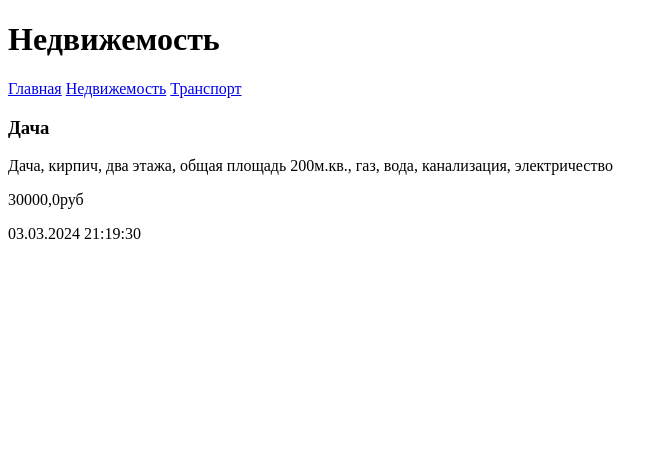
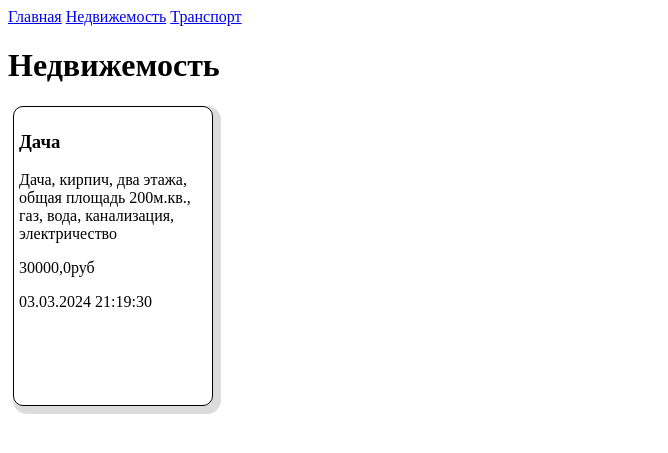
Before and after one commit to DmitVar/bboard, a Django app: page /1/ in a window 1280 px wide. Shown: the top 453 px of the page, without its empty margins (0-668 px from the left). Run offline with Django 4.2, Linux system fonts and the light colour scheme; data comes from the database, SQL or seed files in the repository.

Commit message:
second commit

```diff
--- a/bboard/bboard/settings.py
+++ b/bboard/bboard/settings.py
@@ -40,7 +40,9 @@ ROOT_URLCONF = 'bboard.urls'
 TEMPLATES = [
     {
         'BACKEND': 'django.template.backends.django.DjangoTemplates',
-        'DIRS': [],
+        'DIRS': [
+            BASE_DIR / 'templates'
+        ],
         'APP_DIRS': True,
         'OPTIONS': {
             'context_processors': [
--- /dev/null
+++ b/bboard/home/static/home/css/style.css
@@ -0,0 +1,19 @@
+*{
+    box-sizing: border-box;
+}
+.flex-container{
+    padding: 10px;
+    display: flex;
+    justify-content: space-between;
+}
+.card_bb{
+    margin: 0 5px;
+    padding: 5px;
+    width: 200px;
+    height: 300px;
+    border: 1px solid black;
+    border-radius: 10px;
+    -webkit-box-shadow: 4px 4px 1px 4px rgba(0, 0, 0, 0.14);
+    -moz-box-shadow: 4px 4px 1px 4px rgba(0, 0, 0, 0.14);
+    box-shadow: 4px 4px 1px 4px rgba(0, 0, 0, 0.14);
+}
--- a/bboard/home/templates/home/rubric_bbs.html
+++ b/bboard/home/templates/home/rubric_bbs.html
@@ -1,24 +1,13 @@
-<!DOCTYPE html>
-<html lang="en">
-<head>
-    <meta charset="UTF-8">
-    <title>{{ current_rubric.name }}::Объявления</title>
-</head>
-<body>
+{% extends 'base.html' %}
+{% block title %}Объявления:: {{ current_rubric.name }}{% endblock %}
+{% block content %}
     <h1>{{ current_rubric.name }}</h1>
-    <nav>
-        <a href="{% url 'home' %}">Главная</a>
-        {% for rubric in rubrics %}
-        <a href="{% url 'rubric' rubric.pk %}">{{ rubric.name}}</a>
-        {% endfor %}
-    </nav>
-    <div>
         {% for bb in bbs %}
+        <div class="card_bb">
             <h3>{{ bb.title }}</h3>
             <p>{{ bb.description }}</p>
             <p>{{ bb.price }}руб</p>
             <p>{{ bb.published | date:'d.m.Y H:i:s'}}</p>
+        </div>
         {% endfor %}
-    </div>
-</body>
-</html>
+{% endblock %}
--- /dev/null
+++ b/bboard/templates/base.html
@@ -0,0 +1,19 @@
+{% load static %}
+<!DOCTYPE html>
+<html lang="en">
+<head>
+    <meta charset="UTF-8">
+    <link rel="stylesheet" href="{% static 'home/css/style.css' %}">
+    <title>{% block title %}{% endblock %}</title>
+</head>
+<body>
+    <nav>
+        <a href="{% url 'home' %}">Главная</a>
+        {% for rubric in rubrics %}
+        <a href="{% url 'rubric' rubric.pk %}">{{ rubric.name}}</a>
+        {% endfor %}
+    </nav>
+    {% block content %}
+    {% endblock %}
+</body>
+</html>
```
Also changed, not shown: bboard/home/templates/home/index.html (+7 -16 lines).
